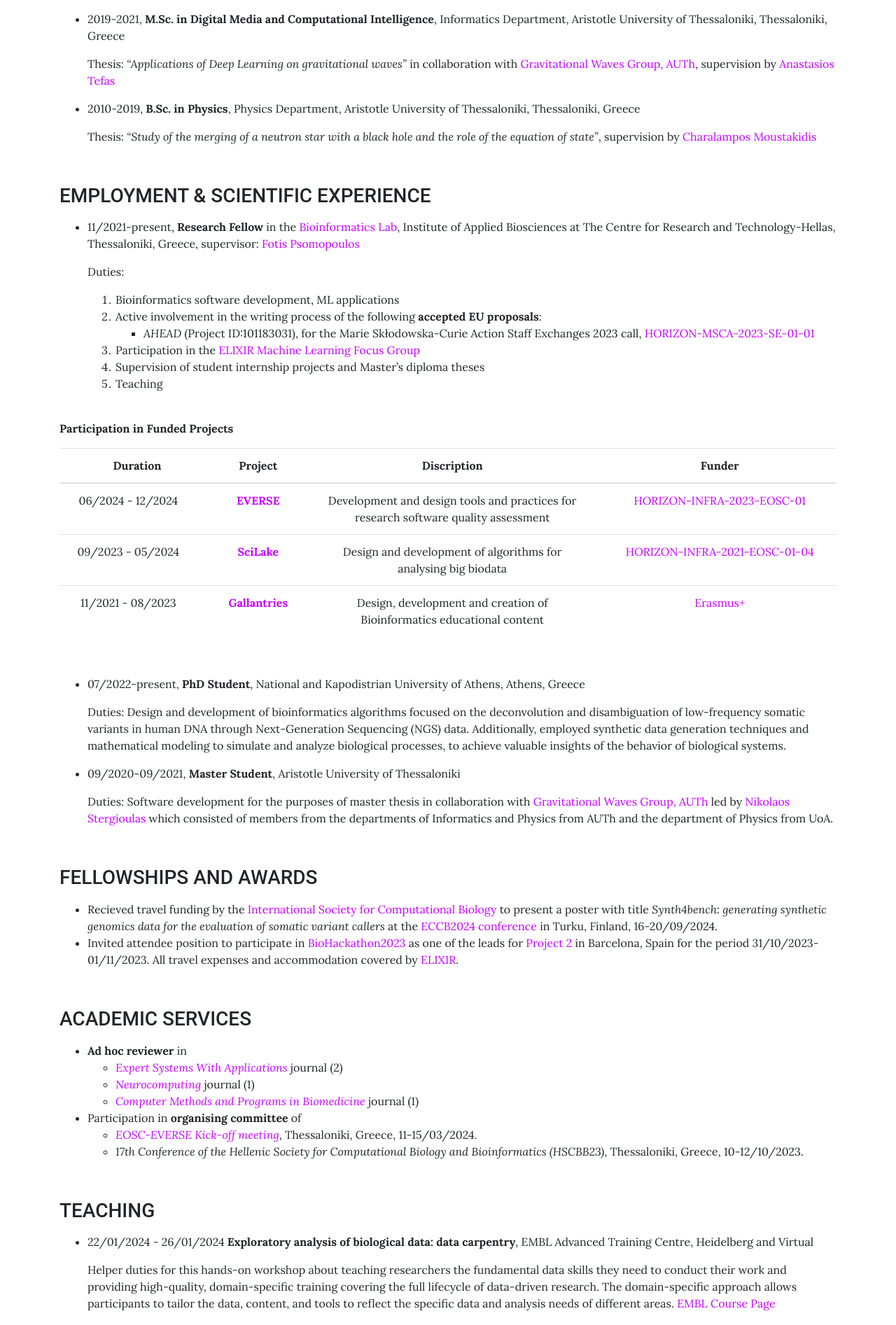
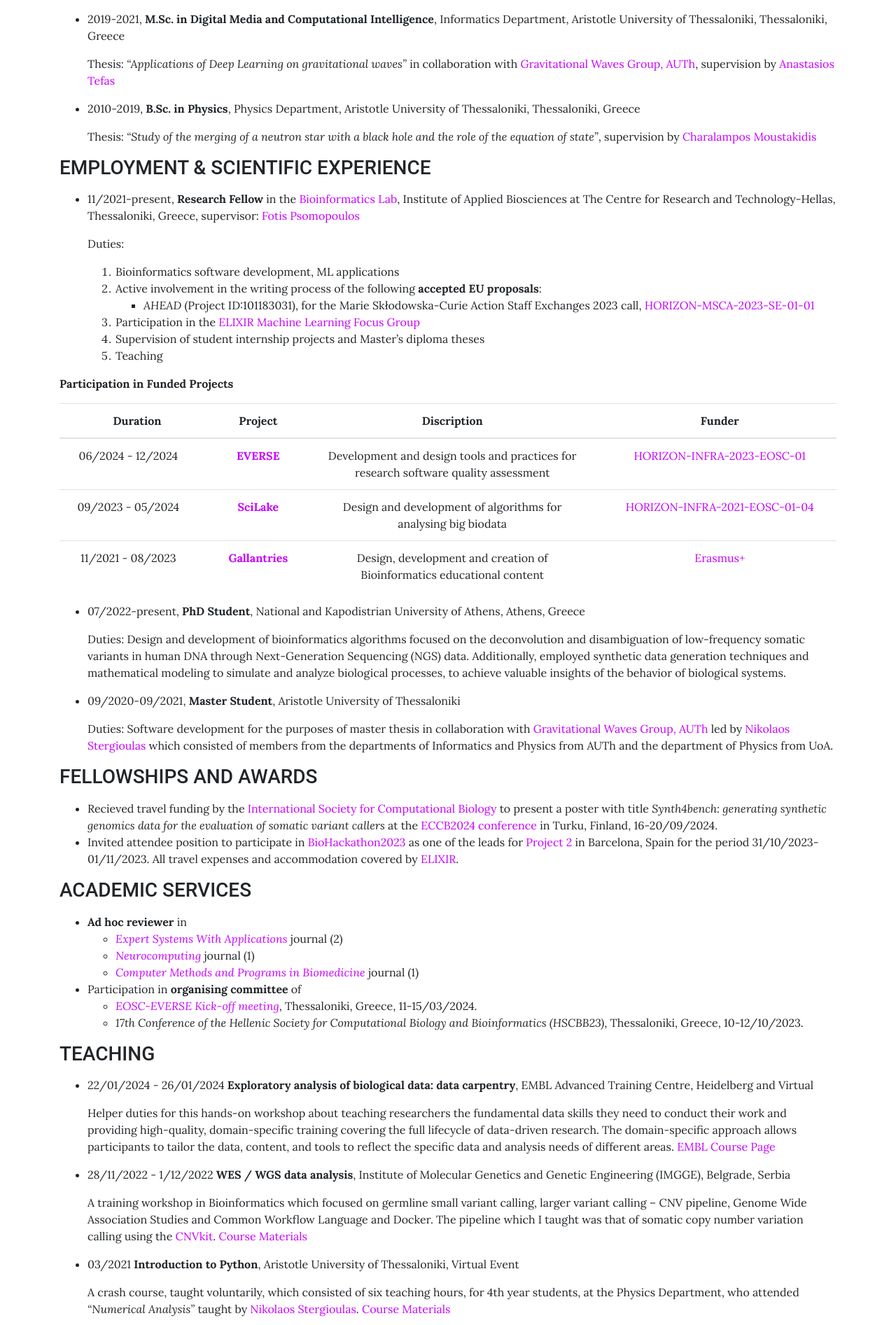
Before and after one commit to sfragkoul/sfragkoul.github.io, a Jekyll site: the page built from pages/CV.md, in a window 1280 px wide. Shown: the part 439-2332 px from the top of the page at 70% size. Built offline with Jekyll 4.4.1, drawn with Linux system fonts in a browser that asks for light colours.

Commit message:
Update CV.md

```diff
--- a/pages/CV.md
+++ b/pages/CV.md
@@ -20,7 +20,6 @@ background: /assets/img/groupLogo/CV.jpg
 
   Thesis: *"Study of the merging of a neutron star with a black hole and the role of the equation of state"*, supervision by [Charalampos Moustakidis](https://scholar.google.com/citations?user=7qdKh78AAAAJ&hl=en)
 
-<br />
 
 ### EMPLOYMENT & SCIENTIFIC EXPERIENCE
 <p style="margin-bottom:15px"></p>
@@ -36,7 +35,7 @@ background: /assets/img/groupLogo/CV.jpg
    3. Participation in the [ELIXIR Machine Learning Focus Group](https://elixir-europe.org/focus-groups/machine-learning)
    4. Supervision of student internship projects and Master's diploma theses
    5. Teaching
-<br/><br/>
+
 
 **Participation in Funded Projects**
 
@@ -46,7 +45,7 @@ background: /assets/img/groupLogo/CV.jpg
 | 09/2023 - 05/2024 &nbsp; &nbsp; &nbsp; |  [**SciLake**](https://scilake.eu/) |  Design and development of algorithms for <br/> analysing big biodata |  [HORIZON-INFRA-2021-EOSC-01-04](https://ec.europa.eu/info/funding-tenders/opportunities/portal/screen/opportunities/topic-details/horizon-infra-2021-eosc-01-04) |
 |  11/2021 - 08/2023 &nbsp; &nbsp; &nbsp; |  [**Gallantries**](https://gallantries.github.io/) |  Design, development and creation of <br/> Bioinformatics educational content |  [Erasmus+](https://ec.europa.eu/programmes/erasmus-plus/node_en) |
 
-<br/>
+
 
 - 07/2022-present, 	**PhD Student**, National and Kapodistrian University of Athens, Athens, Greece
 
@@ -56,7 +55,7 @@ background: /assets/img/groupLogo/CV.jpg
 
    Duties: Software development for the purposes of master thesis in collaboration with [Gravitational Waves Group, AUTh](https://niksterg.github.io/gw-group/) led by [Nikolaos Stergioulas](https://scholar.google.gr/citations?user=AXlRP8EAAAAJ&hl=el) which consisted of members from the departments of Informatics and Physics from AUTh and the department of Physics from UoA.
 
-<br />
+
 
 ### FELLOWSHIPS AND AWARDS
 <p style="margin-bottom:15px"></p>
@@ -64,7 +63,7 @@ background: /assets/img/groupLogo/CV.jpg
 - Recieved travel funding by the [International Society for Computational Biology](https://www.iscb.org/) to present a poster with title *Synth4bench: generating synthetic genomics data for the evaluation of somatic variant callers* at the [ECCB2024 conference](https://eccb2024.fi/) in Turku, Finland, 16-20/09/2024.
 - Invited attendee position to participate in [BioHackathon2023](https://biohackathon-europe.org/) as one of the leads for [Project 2](https://github.com/elixir-europe/biohackathon-projects-2023/tree/main/2) in Barcelona, Spain for the period 31/10/2023-01/11/2023. All travel expenses and accommodation covered by [ELIXIR](https://elixir-europe.org/).
 
-<br />
+
 
 ### ACADEMIC SERVICES
 <p style="margin-bottom:15px"></p>
@@ -79,7 +78,6 @@ background: /assets/img/groupLogo/CV.jpg
   - [*EOSC-EVERSE Kick-off meeting*](https://everse.software/), Thessaloniki, Greece, 11-15/03/2024.
   - *17th Conference of the Hellenic Society for Computational Biology and Bioinformatics (HSCBB23)*, Thessaloniki, Greece, 10-12/10/2023.
 
-<br />
 
 ### TEACHING
 <p style="margin-bottom:15px"></p>
@@ -98,8 +96,6 @@ background: /assets/img/groupLogo/CV.jpg
 
    A crash course, taught voluntarily, which consisted of six teaching hours, for 4th year students, at the Physics Department, who attended *“Numerical Analysis”* taught by [Nikolaos Stergioulas](https://scholar.google.gr/citations?user=AXlRP8EAAAAJ&hl=el). [Course Materials](https://github.com/sfragkoul/Python_Intro)
 
-<br />
-
 
 ### MEMBERSHIPS
 <p style="margin-bottom:15px"></p>
```
